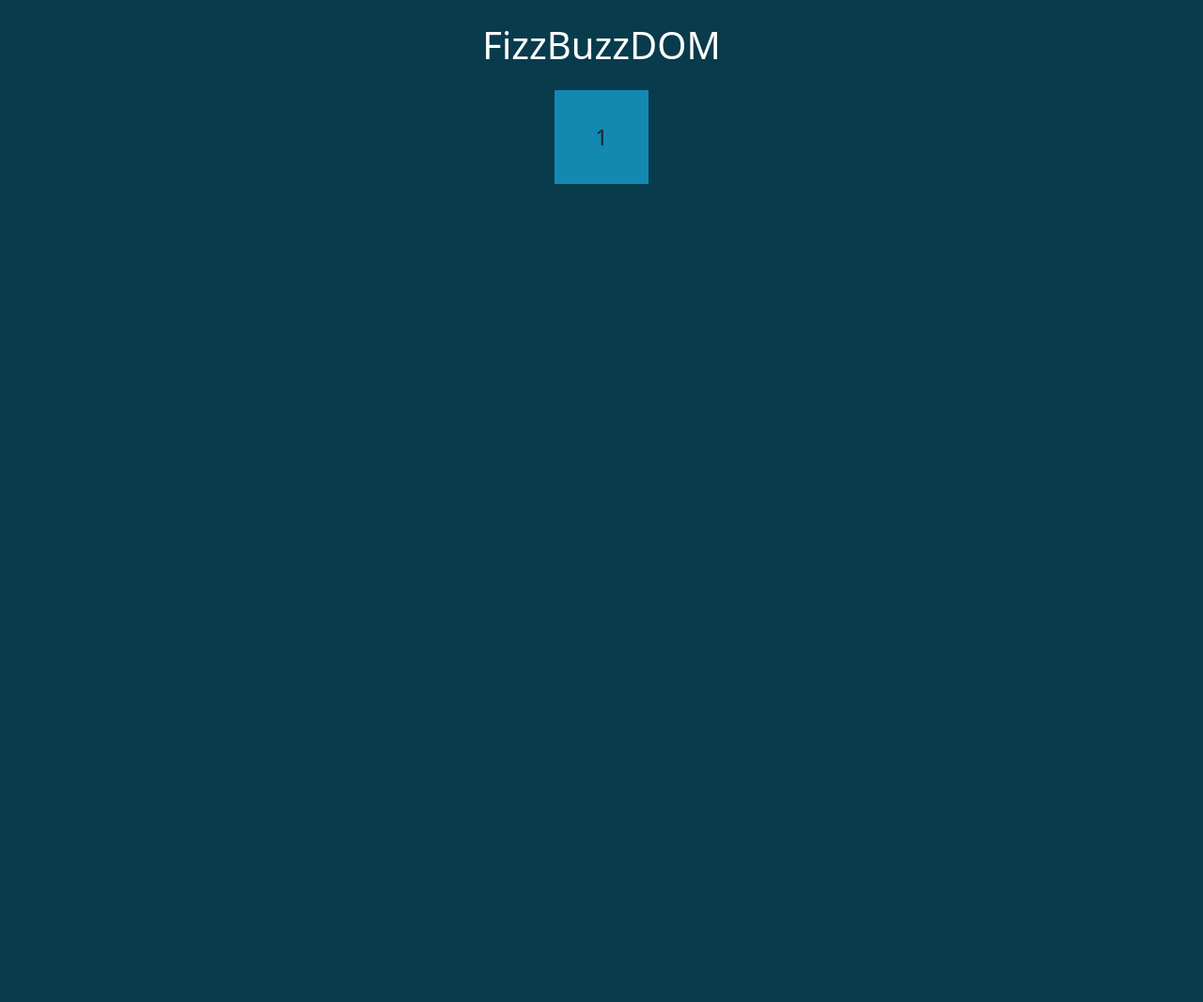
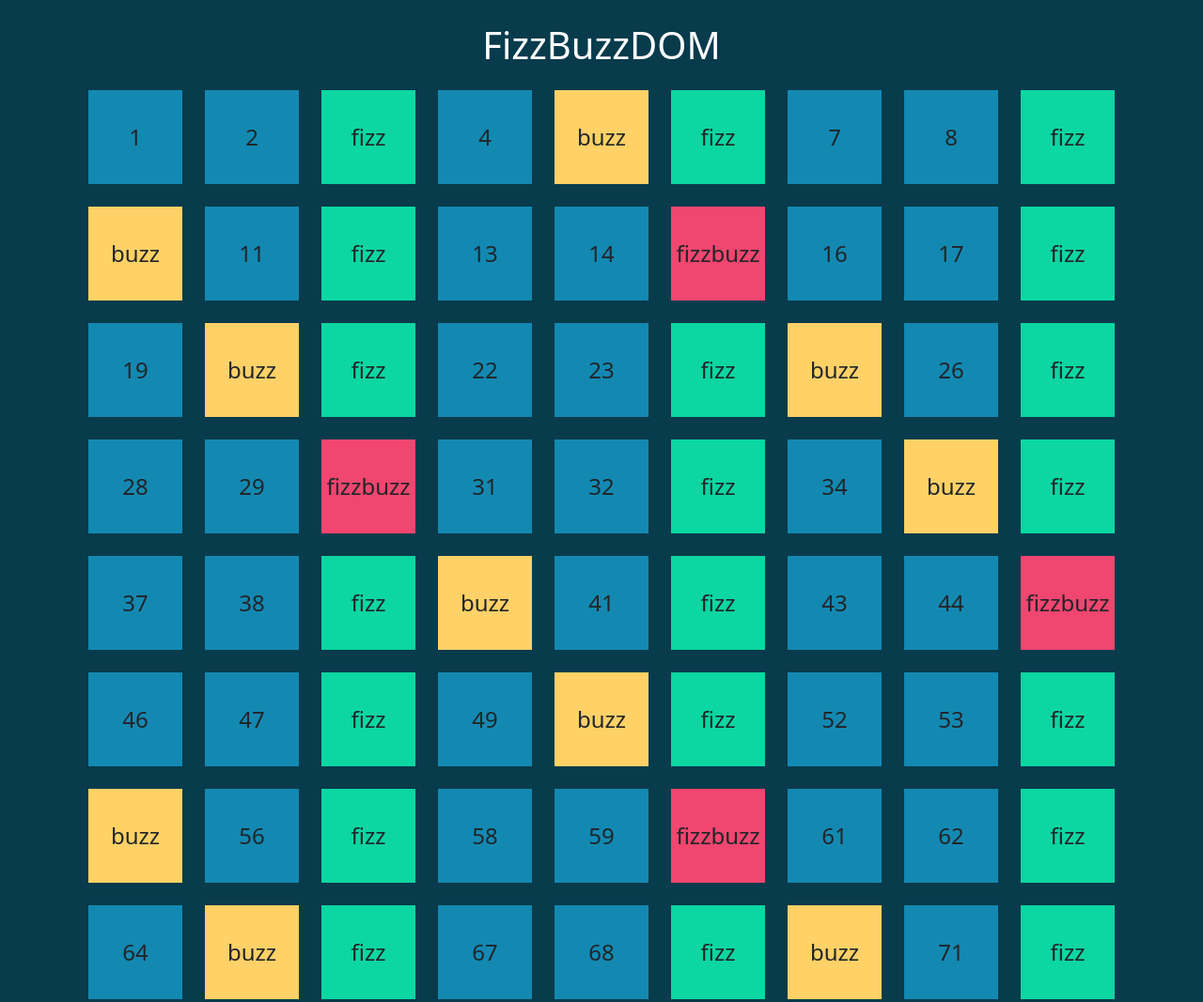
Before and after one commit to MonteDeveloper/js-fizzbuzz, a plain HTML site: page index.html in a window 1280 px wide. Shown: the top 1067 px of the page at 94% size. Before the commit the page ends 800 px from the top, so only its background shows below. Drawn offline with nearby package versions, Linux system fonts and the light colour scheme.

Commit message:
add for cicle

```diff
--- a/css/main.css
+++ b/css/main.css
@@ -13,3 +13,15 @@ body{
     font-size: 1.5rem;
     font-weight: 500;
 }
+
+.my-fizzBG{
+    background-color: #0cd6a1;
+}
+
+.my-buzzBG{
+    background-color: #ffd166;
+}
+
+.my-fizzbuzzBG{
+    background-color: #f0466f;
+}
--- a/index.html
+++ b/index.html
@@ -17,8 +17,7 @@
     <div class="container">
         <h1 class="text-center text-white my-4">FizzBuzzDOM</h1>
 
-        <div class="d-flex flex-wrap justify-content-center">
-            <div class="my-square">1</div>
+        <div class="d-flex flex-wrap justify-content-center gap-4" id="my-squaresContainer">
         </div>
     </div>
 
--- a/scripts/app.js
+++ b/scripts/app.js
@@ -0,0 +1,20 @@
+let squaresContainer = document.getElementById("my-squaresContainer");
+let fizzStr = "fizz";
+let buzzStr = "buzz";
+
+for (let i = 1; i <= 100; i++) {
+    let text = i;
+
+    if(i % 3 == 0){
+        text = fizzStr;
+
+        if(i % 5 == 0){
+            text += buzzStr
+        }
+
+    }else if(i % 5 == 0){
+        text = buzzStr;
+    }
+
+    squaresContainer.innerHTML += `<div class="my-square my-${text}BG">${text}</div>`;
+}
```
